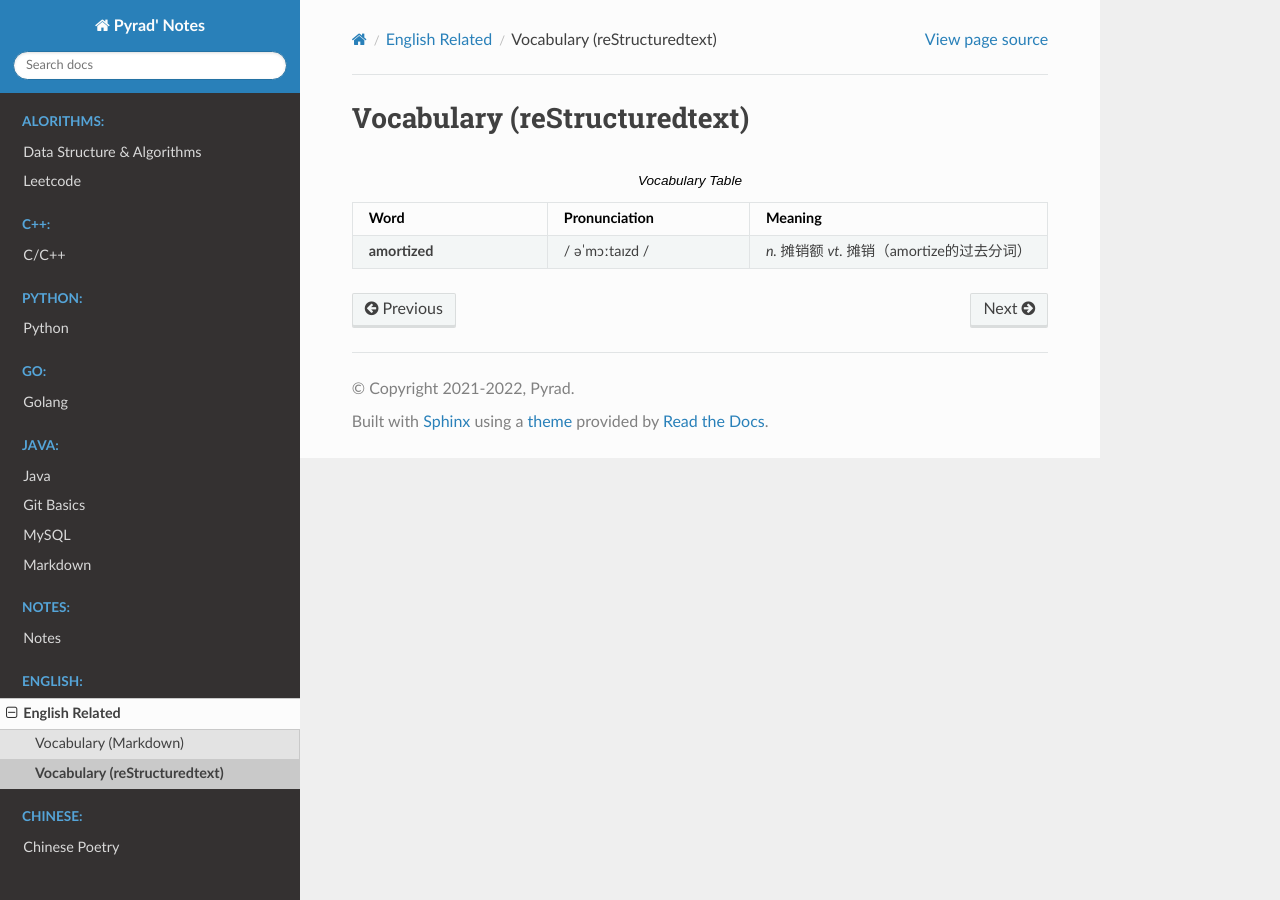
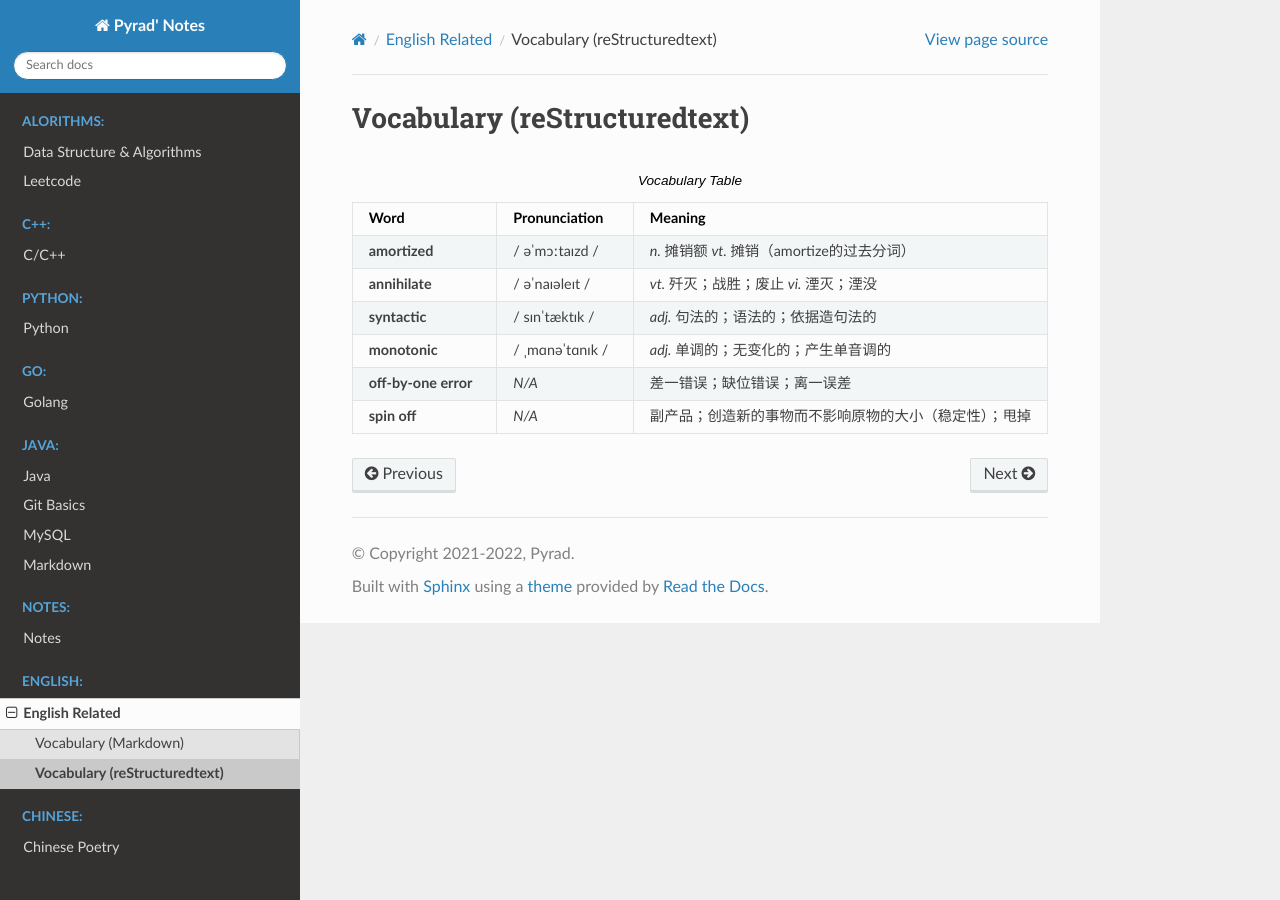
Before and after one commit to Pyrad/pyradnotes, a Sphinx documentation site: the page built from source/English/vocabulary.rst, in a window 1280 px wide. Built offline with Sphinx 7.4.7 and the Read the Docs theme 2.0.0, drawn with Linux system fonts in a browser that asks for light colours.

Commit message:
Add some new words

```diff
--- a/source/English/vocabulary.rst
+++ b/source/English/vocabulary.rst
@@ -12,3 +12,18 @@
     * - **amortized**
       - / əˈmɔːtaɪzd /
       - *n.* 摊销额 *vt.* 摊销（amortize的过去分词）
+    * - **annihilate**
+      - / əˈnaɪəleɪt /
+      - *vt.* 歼灭；战胜；废止 *vi.* 湮灭；湮没
+    * - **syntactic**
+      - / sɪnˈtæktɪk /
+      - *adj.* 句法的；语法的；依据造句法的
+    * - **monotonic**
+      - / ˌmɑnəˈtɑnɪk /
+      - *adj.* 单调的；无变化的；产生单音调的
+    * - **off-by-one error**
+      - *N/A*
+      - 差一错误；缺位错误；离一误差
+    * - **spin off**
+      - *N/A*
+      - 副产品；创造新的事物而不影响原物的大小（稳定性）；甩掉
```
